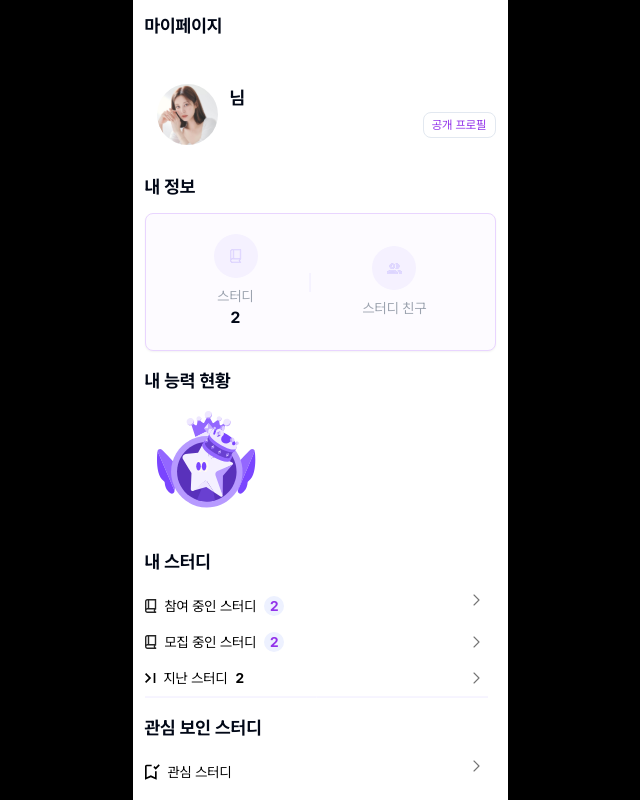
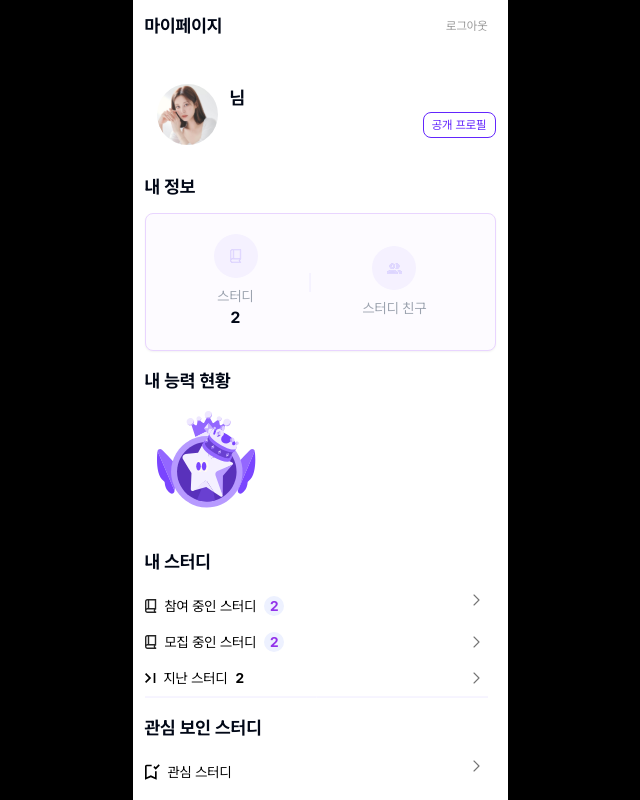
Before and after one commit to SuaJeong-winter/Swith_snProject, a Next.js app: page /mypage in a window 1280 px wide. Shown: the top 800 px of the page, without its empty margins (320-960 px from the left). Built offline with nearby package versions, Linux system fonts and the light colour scheme; no server answers; the database is empty.

Commit message:
feat: 로그아웃 기능 추가

```diff
--- a/app/mypage/page.tsx
+++ b/app/mypage/page.tsx
@@ -40,8 +40,11 @@ export default function Home() {
   // console.log(user)
   return (
     <div className="items-left flex min-h-dvh flex-col justify-center bg-background from-[hsla(239,100%,95%,1)] from-0% to-background to-50% p-3">
-      <div className="items-left flex flex-col pb-8">
+      <div className="flex justify-between pb-8">
         <span className="text-lg font-bold">마이페이지</span>
+        <Button variant="secondary" size="sm" onClick={(e) => userSignout()}>
+          로그아웃
+        </Button>
       </div>
 
       <div className="items-left flex justify-between">
@@ -55,11 +58,7 @@ export default function Home() {
         <div className="items-right flex pl-8 pt-3">
           <div className="items-left flex flex-col pt-7">
             <Link href="/mypage/open-profile">
-              <Button
-                variant="secondary"
-                size="sm"
-                className="w-4/1 border text-purple-600"
-              >
+              <Button variant="outline" size="sm" className="w-4/1">
                 공개 프로필
               </Button>
             </Link>
```
